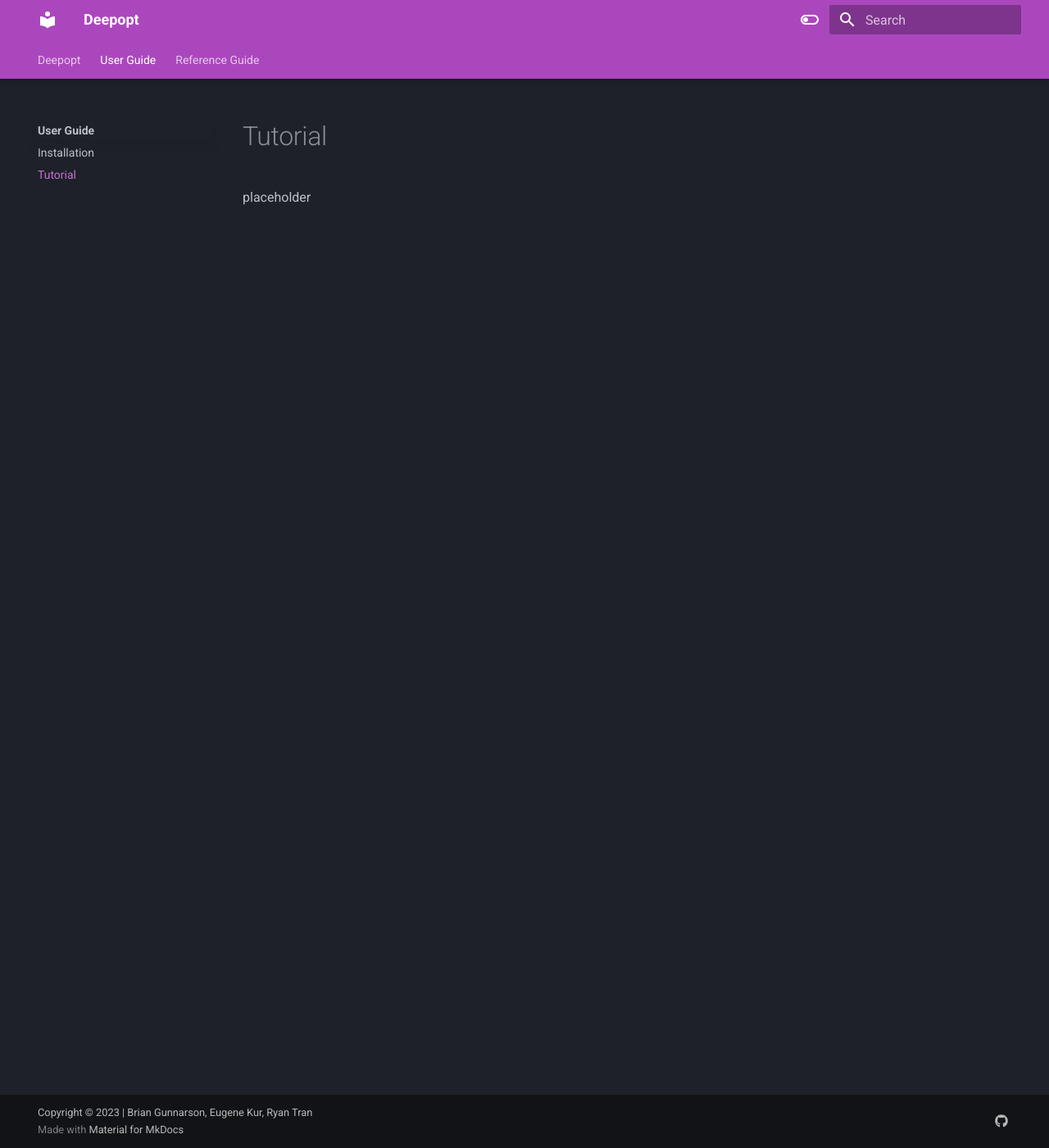
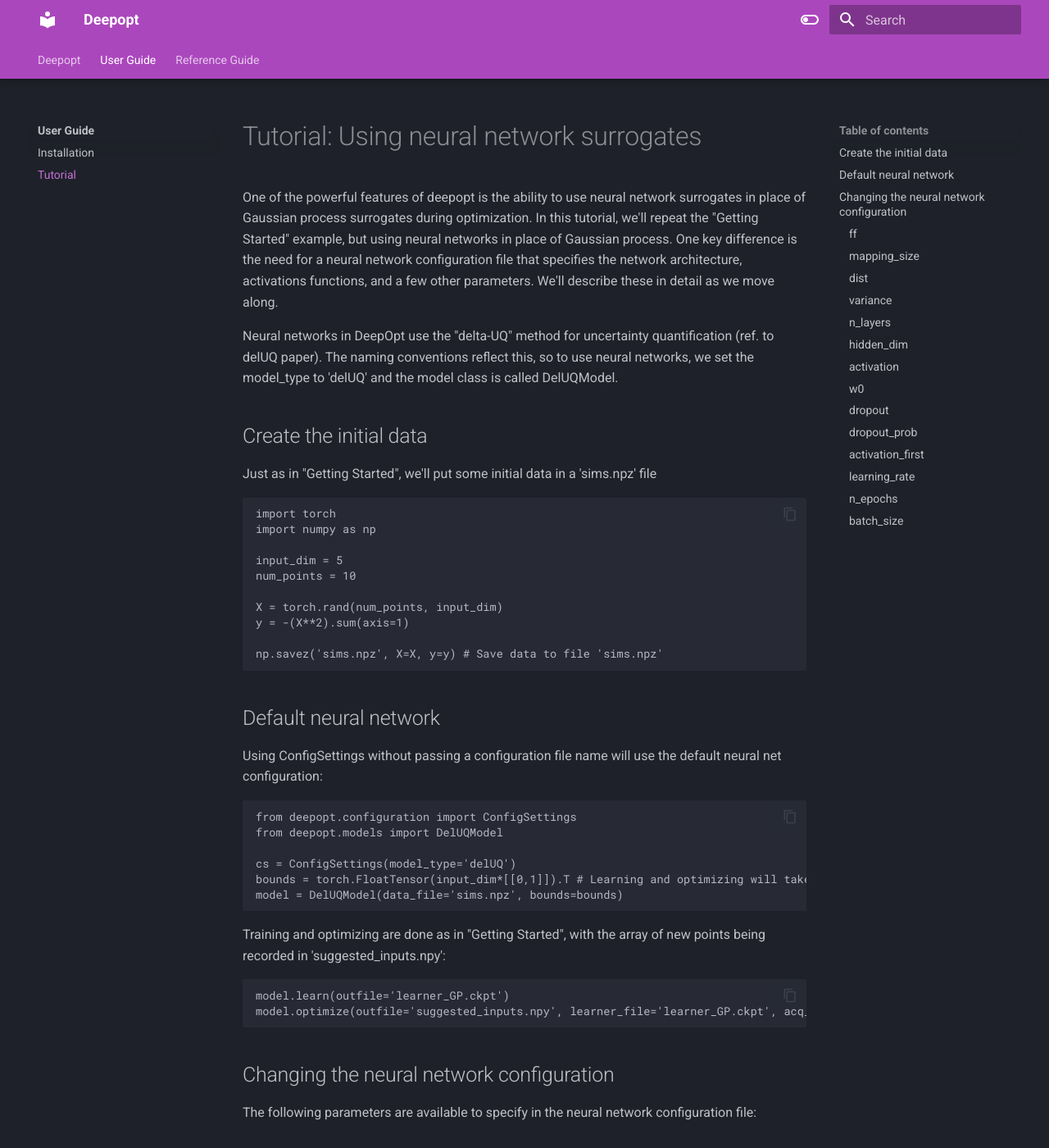
Before and after one commit to LLNL/deepopt, an MkDocs documentation site: the page built from docs/user_guide/tutorial.md, in a window 1280 px wide and 1400 px high. Shown: the whole window at 82% size. Built offline with MkDocs 1.6.1 and Material for MkDocs 9.7.7, drawn with Linux system fonts in a browser that asks for light colours; some of the changed text lies outside the part shown.

Commit message:
Completed tutorial for basic NN implementation, started describing config file params

````diff
--- a/docs/user_guide/tutorial.md
+++ b/docs/user_guide/tutorial.md
@@ -1,3 +1,89 @@
-# Tutorial
+# Tutorial: Using neural network surrogates
 
-placeholder
+One of the powerful features of deepopt is the ability to use neural network surrogates in place of Gaussian process surrogates during optimization. In this tutorial, we'll repeat the "Getting Started" example, but using neural networks in place of Gaussian process. One key difference is the need for a neural network configuration file that specifies the network architecture, activations functions, and a few other parameters. We'll describe these in detail as we move along.
+
+Neural networks in DeepOpt use the "delta-UQ" method for uncertainty quantification (ref. to delUQ paper). The naming conventions reflect this, so to use neural networks, we set the model_type to 'delUQ' and the model class is called DelUQModel.
+
+## Create the initial data
+Just as in "Getting Started", we'll put some initial data in a 'sims.npz' file
+
+```python
+import torch
+import numpy as np
+
+input_dim = 5
+num_points = 10
+
+X = torch.rand(num_points, input_dim)
+y = -(X**2).sum(axis=1)
+
+np.savez('sims.npz', X=X, y=y) # Save data to file 'sims.npz'
+```
+
+## Default neural network
+
+Using ConfigSettings without passing a configuration file name will use the default neural net configuration:
+
+```python
+from deepopt.configuration import ConfigSettings
+from deepopt.models import DelUQModel
+
+cs = ConfigSettings(model_type='delUQ')
+bounds = torch.FloatTensor(input_dim*[[0,1]]).T # Learning and optimizing will take place within these input bounds
+model = DelUQModel(data_file='sims.npz', bounds=bounds)
+```
+
+Training and optimizing are done as in "Getting Started", with the array of new points being recorded in 'suggested_inputs.npy':
+
+```python
+model.learn(outfile='learner_GP.ckpt')
+model.optimize(outfile='suggested_inputs.npy', learner_file='learner_GP.ckpt', acq_method='EI')
+```
+
+## Changing the neural network configuration
+
+The following parameters are available to specify in the neural network configuration file:
+
+### ff
+To use "Fourier features" set this to True (otherwise False). When using Fourier features, a Fourier transform with learnable frequencies is implemented prior to the neural network layer. The number of such frequencies is set by the "mapping_size" parameter in the configuration file. Using Fourier features can help the network better learn small-scale features in the data without smearing them out.
+
+### mapping_size
+The number of Fourier frequencies to learn when using Fourier features
+
+### dist
+The initial distribution of Fourier frequencies. Choices are "uniform", "gaussian", and "laplace".
+
+### variance
+The scale of the frequency distribution ("dist") when using Fourier features. A "uniform" distribution is constant between +/- scale, a "gaussian" uses scale as the standard deviation, and the "laplace" distribution uses scale as the exponential decay factor.
+
+This parameter is optimized during hyperparameter tuning, so it is not necessary to set precisely.
+
+### n_layers
+The total number of layers in the neural network. This includes the first and last layer, so n_layers=4 will have 2 hidden layers.
+
+### hidden_dim
+The number of neurons in each hidden layer (width of the network).
+
+### activation
+The activation function to use. Currently supported activations are "relu", "tanh", "identity", and "siren". The "identity" activation will remove any non-linearity in the network, reducing the surrogate to linear regression. The "siren" activaton uses a sine function and initializes the layer weights differently than usual. For more details see the SIREN paper.
+
+### w0
+The "w0" parameter to use for initializing weights in a SIREN network. The weight matrix in each layers is w0*W, where W is initalized uniformly on -1/input_dim to 1/input_dim in the first layer and uniformly on -sqrt(6/layer_dim)/w0 to sqrt(6/layer_dim)/w0 in all other layers.
+
+### dropout
+Whether to use dropout regularization (True) or not (False)
+
+### dropout_prob
+When using dropout, this sets the probability of dropping a neuron.
+
+### activation_first
+If True, the activation function is applied first followed by batchnorm and dropout. Otherwise, the order is dropout-activation-batchnorm.
+
+### learning_rate
+The learning rate to use in the optimizer. This is optimized during hyperparameter tuning, so it is not necessary to set precisely.
+
+### n_epochs
+The number of epochs to train for. We recommend keeping a large number (>=1000) when using smaller datasets.
+
+### batch_size
+The batch size for
````
